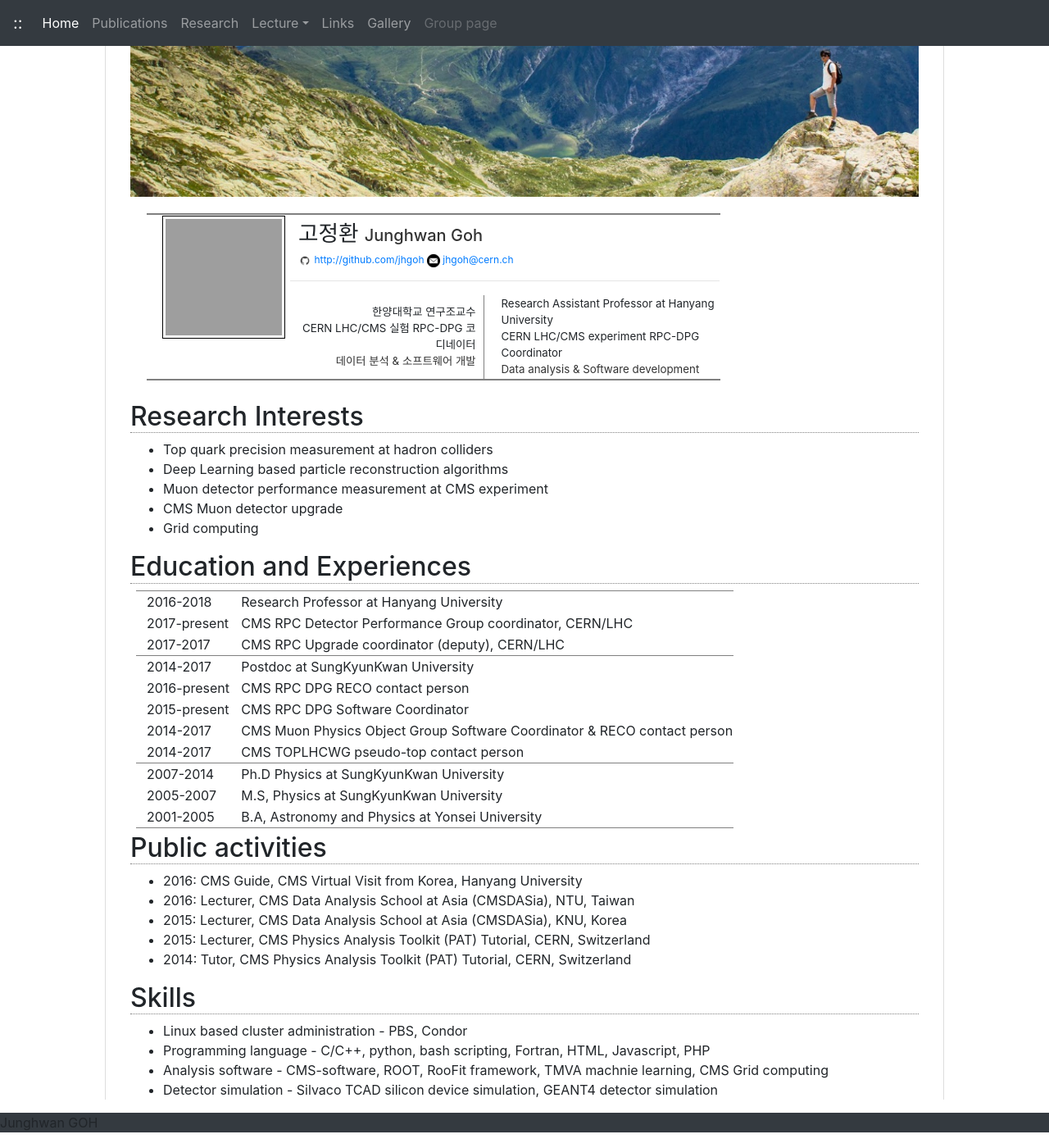
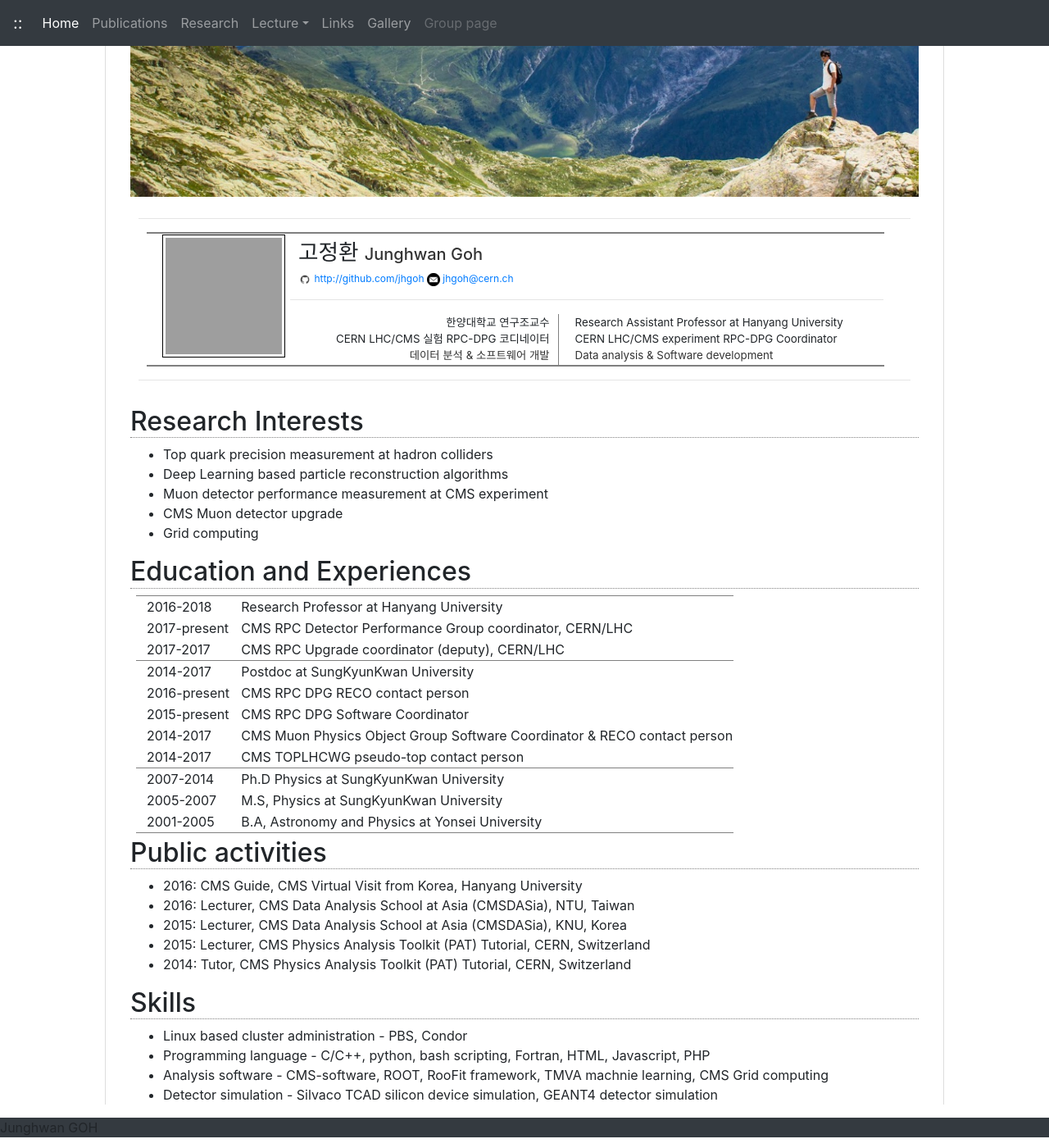
Before and after one commit to jhgoh/jhgoh.github.io, a Jekyll site: the page built from index.html, in a window 1280 px wide and 1400 px high, scrolled down 266 px. Shown: the whole window at 82% size. Built offline with Jekyll 4.4.1, drawn with Linux system fonts in a browser that asks for light colours; nearby versions of some CDN libraries; grey boxes are pictures that could not be loaded.

Commit message:
cv table

```diff
--- a/index.html
+++ b/index.html
@@ -7,13 +7,14 @@ layout: default
 <style>
 table.cv-card {
   vertical-align:top;
-  width:700px;
+  width:900px;
   margin:10px;
   border-top:2px solid gray; border-bottom:2px solid gray;
 }
 </style>
 <div style="width:100%;margin:auto;padding:10px;">
-<table class="cv-card"><tr style="padding-top:20px;padding-bottom:20px">
+<hr/>
+<table class="cv-card"><tr>
   <td rowspan="2" style="vertical-align:top;text-align:right" width="170px"><img src="https://avatars0.githubusercontent.com/u/4388926?s=250" style="width:150px;padding:3px;border:1px solid black" /></td>
   <td colspan="2" style="vertical-align:top;padding-left:5px">
     <h1 style="border:0;font-size:20pt">고정환 <span style="font-size:15pt;color:#333">Junghwan Goh</span></h1>
@@ -39,6 +40,7 @@ table.cv-card {
     <span style="color:#333">Data analysis &amp; Software development</span>
   </td>
 </tr></table>
+<hr/>
 </div>
 
 <h2>Research Interests</h2>
```
